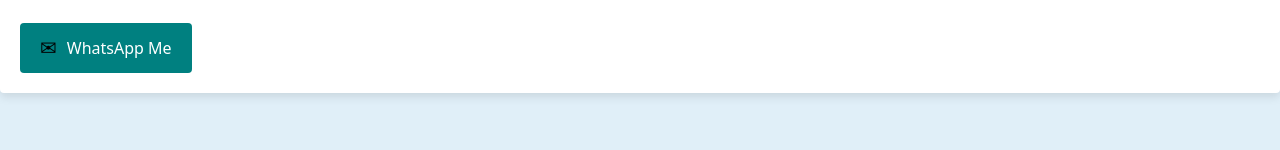
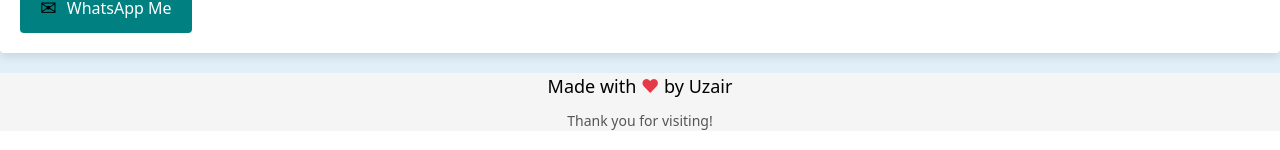
Before and after one commit to uzairansari11/uzairansari11.github.io, a React (Create React App) app: page / in a window 1280 px wide. Shown: the part 3391-3541 px from the top of the page. Built offline with nearby package versions, Linux system fonts and the light colour scheme.

Commit message:
u[date contact me page

```diff
--- a/src/App.jsx
+++ b/src/App.jsx
@@ -18,7 +18,7 @@ function App () {
       <Calender />
       <Projects />
       <Contact />
-      {/* <Footer /> */}
+      <Footer />
     </div>
   );
 }
--- a/src/components/contact/contact.css
+++ b/src/components/contact/contact.css
@@ -1,6 +1,6 @@
 .contact-main {
   background-color: #e0eff8;
-  padding: 60px 0;
+  padding: 20px 0;
 }
 
 /* heading wrapper css */
--- a/src/components/footer/Footer.jsx
+++ b/src/components/footer/Footer.jsx
@@ -4,7 +4,10 @@ import "./footer.css";
 function Footer() {
   return (
     <div className="footer">
-      <div className="love">Made with 🖤 by Uzair</div>
+      <div className="love">
+        Made with <span className="heart">❤</span> by Uzair
+      </div>
+      <div className="thankyou">Thank you for visiting!</div>
     </div>
   );
 }
--- a/src/components/footer/footer.css
+++ b/src/components/footer/footer.css
@@ -1,9 +1,18 @@
 .footer {
-  background-color: #e2e4e3;
-  padding: 20px 0px 20px 0px;
+  background-color: #f5f5f5;
+  text-align: center;
 }
 
 .love {
-  font-size: 20px;
-  text-align: center;
+  font-size: 18px;
+  margin-bottom: 10px;
 }
+
+.heart {
+  color: #e63946;
+}
+
+.thankyou {
+  font-size: 14px;
+  color: #555555;
+}
--- a/src/components/navbar/Navbar.jsx
+++ b/src/components/navbar/Navbar.jsx
@@ -120,7 +120,7 @@ function Navbar() {
           <CgMenuGridO onClick={onOpen} />
           <Drawer isOpen={isOpen} placement="left" onClose={onClose} >
             <DrawerOverlay />
-            <DrawerContent  backgroundColor="rgb(169,204,227)">
+            <DrawerContent backgroundColor="rgb(169,204,227)">
               <DrawerCloseButton />
 
               <DrawerBody
```
Lines whose indentation alone changed are shown as unchanged.
